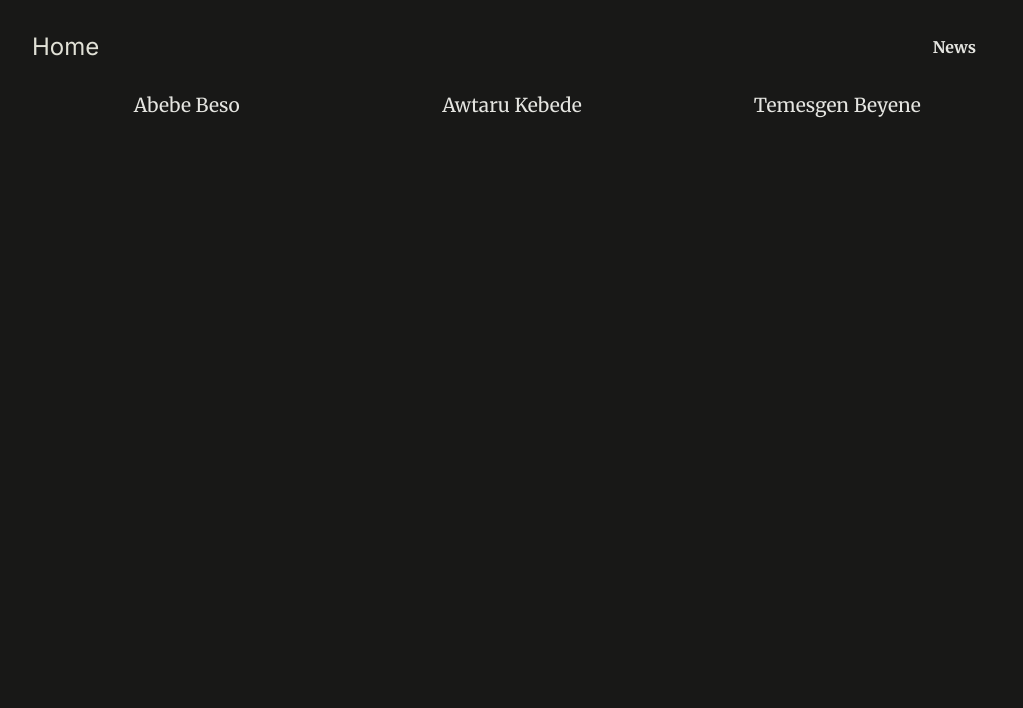
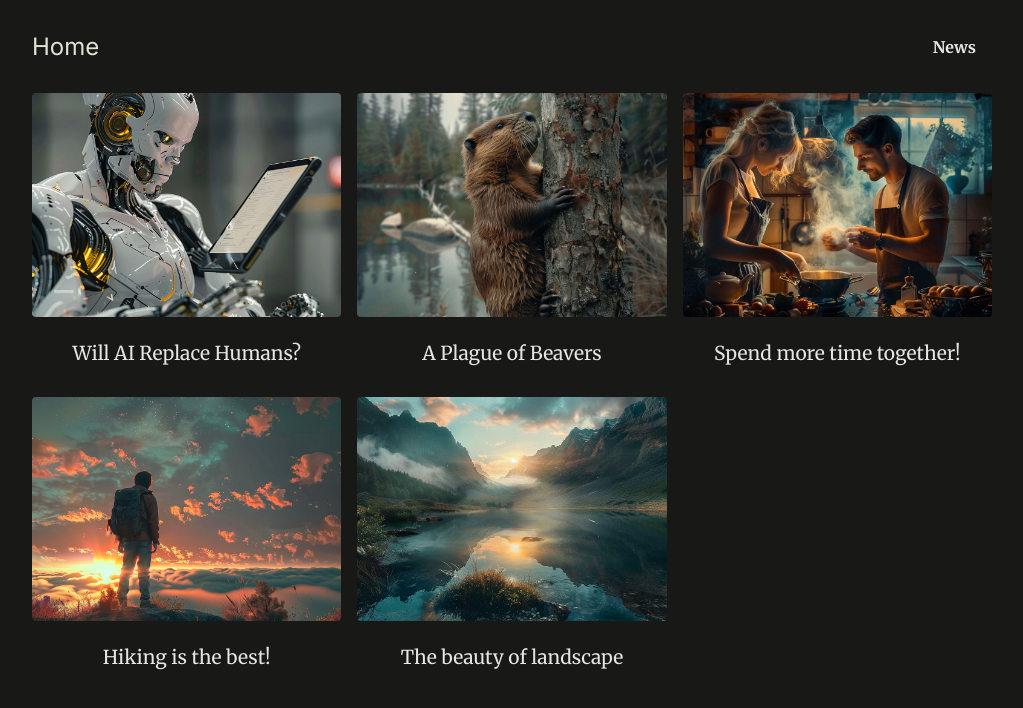
Before and after one commit to yasubdemissie/Next-routing, a Next.js app: page /news in a window 1280 px wide. Shown: the top 708 px of the page, without its empty margins (128-1151 px from the left). Built offline with nearby package versions, Linux system fonts and the light colour scheme.

Commit message:
fifth commit

```diff
--- a/app/news/page.js
+++ b/app/news/page.js
@@ -1,23 +1,22 @@
-'use client';
+"use client";
+import { DUMMY_NEWS } from "@/dummy-news";
 import Link from "next/link";
 // import { useRouter } from "next/router";
 
 function page() {
-
-    // const navigate = useRouter();
+  // const navigate = useRouter();
 
   return (
     <main>
       <ul className="news-list">
-        <li>
-          <Link href={"news/123"}>Abebe Beso</Link>{" "}
-        </li>
-        <li>
-          <Link href={"news/392"}>Awtaru Kebede</Link>{" "}
-        </li>
-        <li>
-          <Link href={"news/:3290"}>Temesgen Beyene</Link>{" "}
-        </li>
+        {DUMMY_NEWS.map((news) => (
+          <li key={news.id}>
+            <Link href={`news/${news.slug}`}>
+              <img src={`/images/news/${news.image}`} alt={news.title} />
+              <span>{news.title}</span>
+            </Link>{" "}
+          </li>
+        ))}
       </ul>
     </main>
   );
```
Also changed, not shown: app/news/[id]/page.js (deleted, +0 -9 lines), app/news/[slug]/not-found.js (added, +10 -0 lines), app/news/[slug]/page.js (added, +23 -0 lines).
